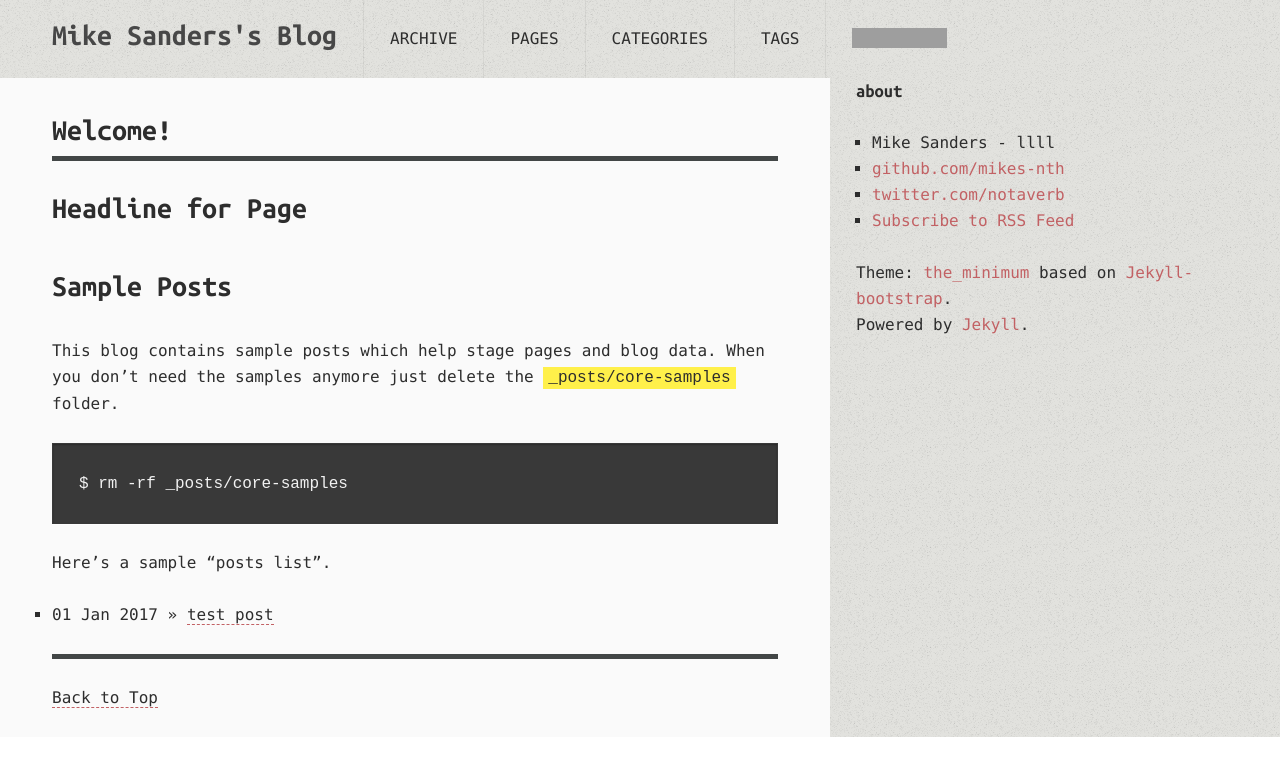
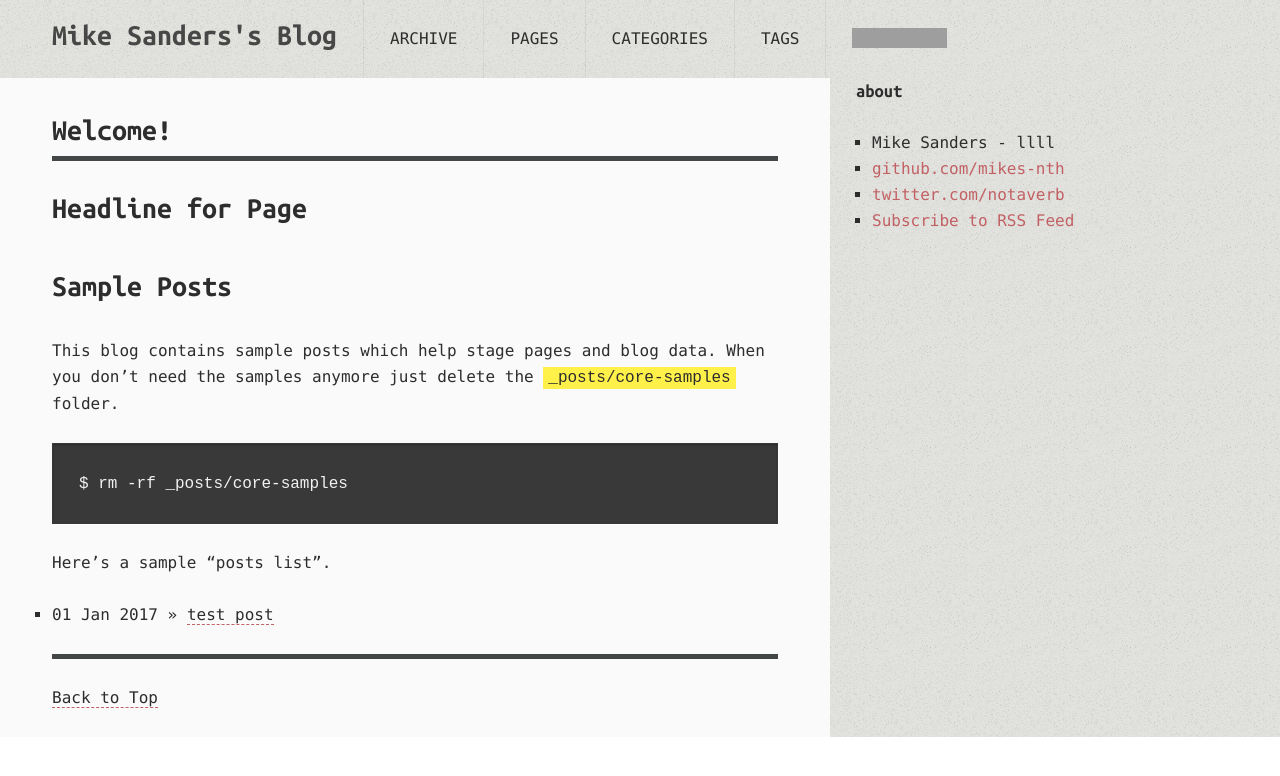
Before and after one commit to MikeS-nth/MikeS-nth.github.io, a Jekyll site: the page built from index.md, in a window 1280 px wide. Shown: the top 776 px of the page. Built offline with Jekyll 4.4.1, drawn with Linux system fonts in a browser that asks for light colours; comment, search, counter and statistics services are not loaded; grey boxes are pictures that could not be loaded.

Commit message:
Removed sidebar theme info

```diff
--- a/_includes/themes/the-program/default.html
+++ b/_includes/themes/the-program/default.html
@@ -53,10 +53,7 @@
 						<li class="rss"><a href="http://feeds.feedburner.com/{{ site.author.feedname }}">Subscribe to RSS Feed</a></li>
 					</ul>
 				</div><!-- misc -->
-				<p class="licence">
-					Theme: <a href="http://layouts-the.me">the_minimum</a> based on <a href="http://jekyllbootstrap.com/">Jekyll-bootstrap</a>.<br>
-					Powered by <a href="https://github.com/mojombo/jekyll">Jekyll</a>.
-				</p>
+
 			</div><!-- unit-foot-inner -->
 		</div><!-- unit-foot -->
 	</footer>
```
